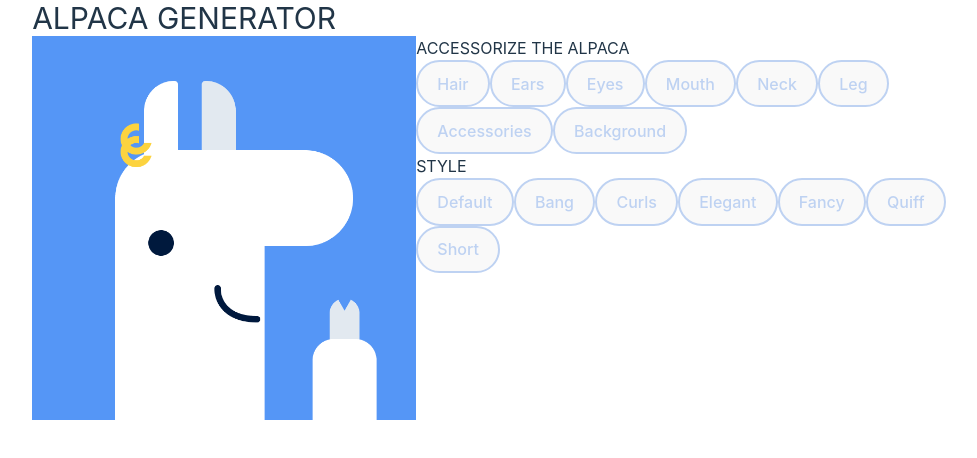
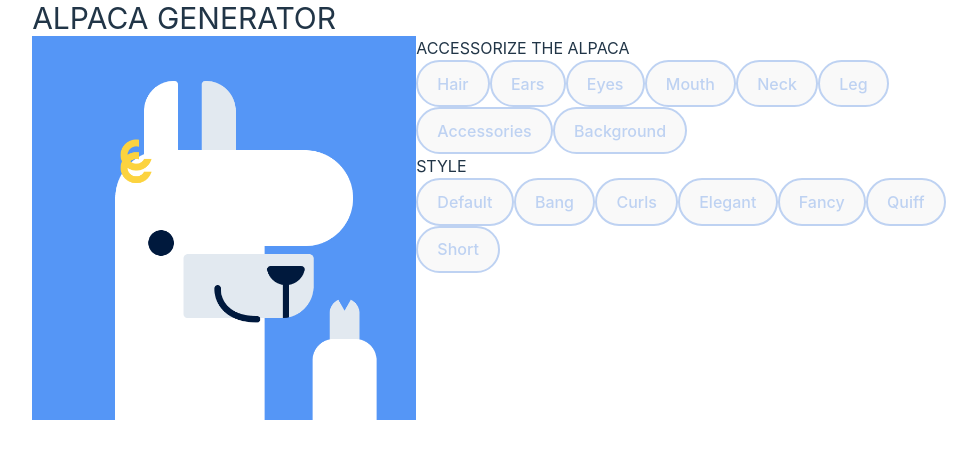
Before and after one commit to Moses-Onche/dev-projects, a React (Vite) app: page / in a window 1280 px wide. Shown: the top 458 px of the page, without its empty margins (44-1021 px from the left). Built offline with nearby package versions, Linux system fonts and the light colour scheme.

Commit message:
Fix feature change and add nose

```diff
--- a/src/projects/01-img-gen/main.jsx
+++ b/src/projects/01-img-gen/main.jsx
@@ -17,6 +17,7 @@ import red70 from "./assets/red70.png"
 import yellow50 from "./assets/yellow50.png"
 import yellow60 from "./assets/yellow60.png"
 import yellow70 from "./assets/yellow70.png"
+import nose from "./assets/nose.png"
 
 // Accessories
 import earings from "./assets/accessories/earings.png"
@@ -166,16 +167,24 @@ const alpacaPage = () => {
     ]
 
     const [style, setStyle] = useState(0);
-    const [feature, setFeature] = useState("");
+    const [currentHair, setCurrentHair] = useState(normalHair);
+    const [currentEars, setCurrentEars] = useState(normalEars);
+    const [currentEyes, setCurrentEyes] = useState(normalEyes);
+    const [currentMouth, setCurrentMouth] = useState(normalMouth);
+    const [currentNeck, setCurrentNeck] = useState(normalNeck);
+    const [currentLeg, setCurrentLeg] = useState(normalLeg);
+    const [currentAcc, setCurrentAcc] = useState(earings);
+    const [currentBg, setCurrentBg] = useState(blue50);
+
     const currentFeature = [
-        normalHair,
-        normalEars,
-        normalEyes,
-        normalMouth,
-        normalNeck,
-        normalLeg,
-        earings,
-        blue50
+        setCurrentHair,
+        setCurrentEars,
+        setCurrentEyes,
+        setCurrentMouth,
+        setCurrentNeck,
+        setCurrentLeg,
+        setCurrentAcc,
+        setCurrentBg
     ]
 
     const selectHair = () => {
@@ -216,43 +225,48 @@ const alpacaPage = () => {
             <div className="flex w-full h-2/3">
                 <div className="w-60 md:w-96 relative">
                     <img
-                        className="absolute z-20"
-                        src={ currentFeature[0] }
+                        className="absolute z-30"
+                        src={ currentHair }
                         alt="alpaca hair" />
 
                     <img
                         className="absolute z-10 top-0"
-                        src={ currentFeature[1] }
+                        src={ currentEars }
                         alt="alpaca ears" />
 
                     <img
-                        className="absolute z-20 top-0"
-                        src= { currentFeature[2] }
+                        className="absolute z-40 top-0"
+                        src= { currentEyes }
                         alt="alpaca eyes" />
 
                     <img
                         className="absolute z-20 top-2"
-                        src= { currentFeature[3] }
+                        src= { nose }
+                        alt="alpaca mouth" />
+
+                    <img
+                        className="absolute z-20 top-2"
+                        src= { currentMouth }
                         alt="alpaca mouth" />
 
                     <img
                         className="absolute z-10 bottom-0"
-                        src={ currentFeature[4] }
+                        src={ currentNeck }
                         alt="alpaca neck" />
 
                     <img
                         className="absolute z-10 bottom-0"
-                        src={ currentFeature[5] }
+                        src={ currentLeg }
                         alt="alpaca leg" />
 
                     <img
-                        className="absolute z-10 bottom-0"
-                        src={ currentFeature[6] }
+                        className="absolute z-10 top-4"
+                        src={ currentAcc }
                         alt="alpaca accessories" />
 
                     <img
                         className=""
-                        src={ currentFeature[7] }
+                        src={ currentBg }
                         alt="alpaca background" />
                 </div>
                 <div className="w-1/2">
@@ -273,8 +287,6 @@ const alpacaPage = () => {
                         <h4>STYLE</h4>
                         <ButtonRender
                             parts={ parts[style] }
-                            setFeature={ setFeature }
-                            feature={ feature }
                             style={ style }
                             currentFeature = { currentFeature }
                         />
@@ -285,15 +297,9 @@ const alpacaPage = () => {
     )
 }
 
-const Accessorize = () => {
-
-}
-
-const ButtonRender = ({ parts, feature, style, currentFeature }) => {
+const ButtonRender = ({ parts, style, currentFeature }) => {
     const changeFeature = (button) => {
-        console.log(currentFeature[style]);
-        // setFeature(button);
-        currentFeature[style] = button;
+        currentFeature[style](button);
     }
 
     const buttons = parts.names.map(item =>
```
